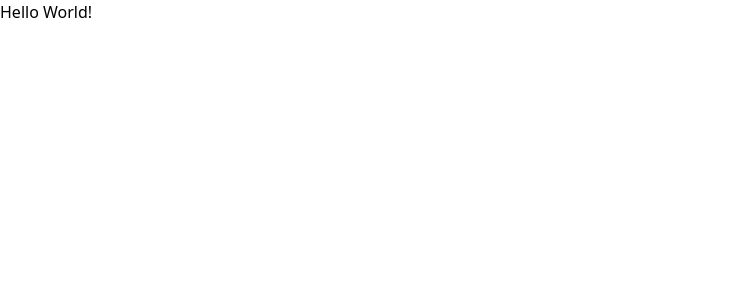
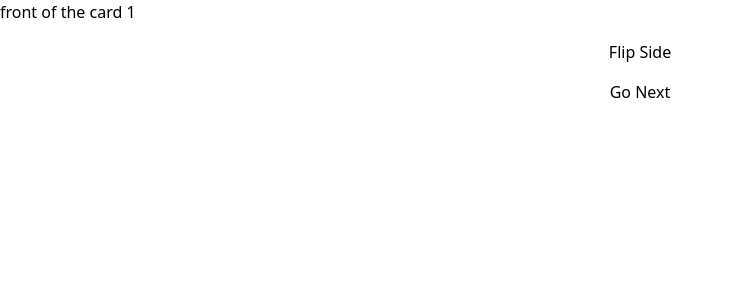
Before and after one commit to jaxonhill/oss-flashcards, a React (Vite) app in the folder frontend/: page / in a window 1280 px wide. Shown: the top 300 px of the page, without its empty margins (0-734 px from the left). Built offline with nearby package versions, Linux system fonts and the light colour scheme.

Commit message:
Add basic flashcard component with no styling

```diff
--- a/frontend/src/app/App.tsx
+++ b/frontend/src/app/App.tsx
@@ -1,5 +1,11 @@
+import Flashcard from "../components/flashcard";
+
 function App() {
-	return <div>Hello World!</div>;
+	return (
+		<div>
+			<Flashcard />
+		</div>
+	);
 }
 
 export default App;
--- /dev/null
+++ b/frontend/src/components/flashcard.tsx
@@ -0,0 +1,42 @@
+import { useState } from "react";
+
+const FLASHCARDS: Flashcard[] = [
+	{
+		front: "front of the card 1",
+		back: "back of the card 1",
+	},
+	{
+		front: "front of the card 2",
+		back: "back fo the card 2",
+	},
+];
+
+type Flashcard = {
+	front: string;
+	back: string;
+};
+
+export default function Flashcard() {
+	const [currentFlashcardIndex, setCurrentFlashcardIndex] = useState<number>(0); // prettier-ignore
+	const [isFrontSide, setIsFrontSide] = useState<boolean>(true);
+
+	const currentFlashcard: Flashcard = FLASHCARDS[currentFlashcardIndex];
+
+	return (
+		<div className="flex flex-col space-y-4">
+			<span>
+				{isFrontSide ? currentFlashcard.front : currentFlashcard.back}
+			</span>
+			<button onClick={() => setIsFrontSide(!isFrontSide)}>
+				Flip Side
+			</button>
+			<button
+				onClick={() =>
+					setCurrentFlashcardIndex(currentFlashcardIndex + 1)
+				}
+			>
+				Go Next
+			</button>
+		</div>
+	);
+}
```
